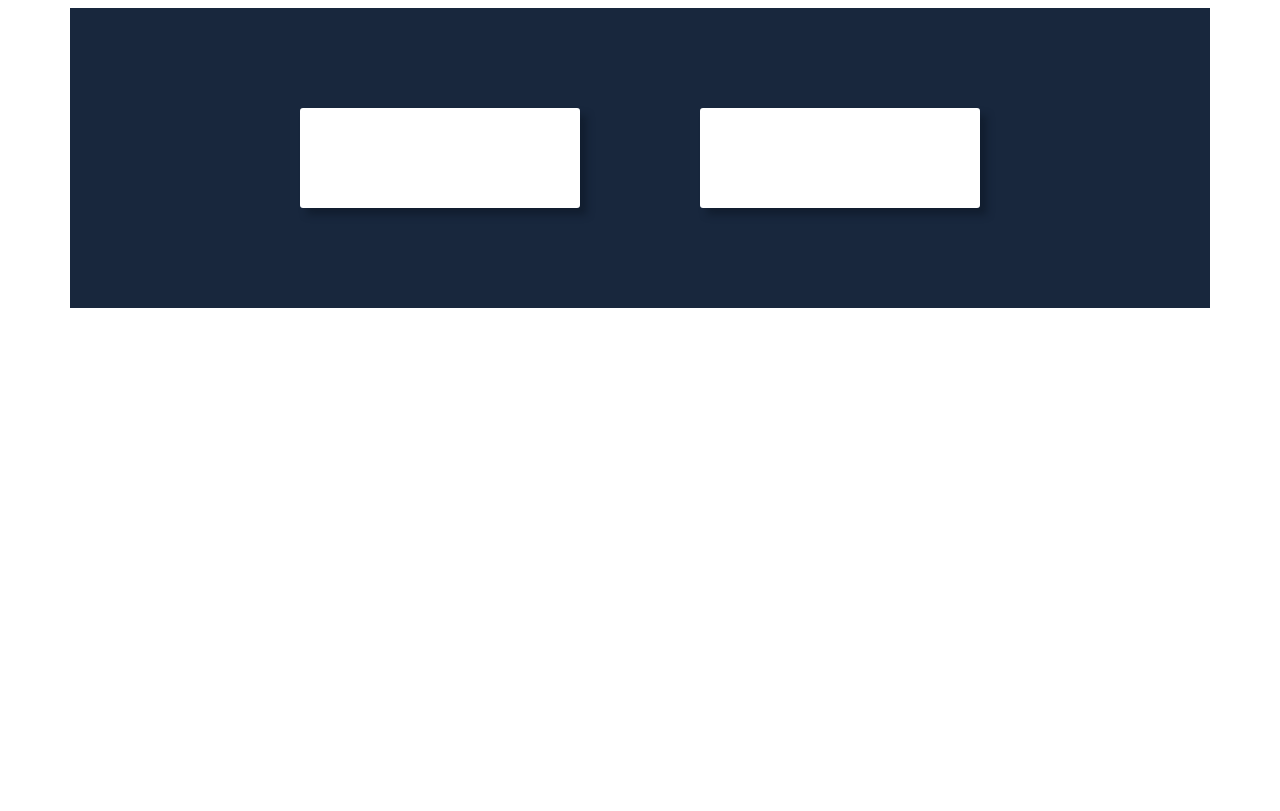
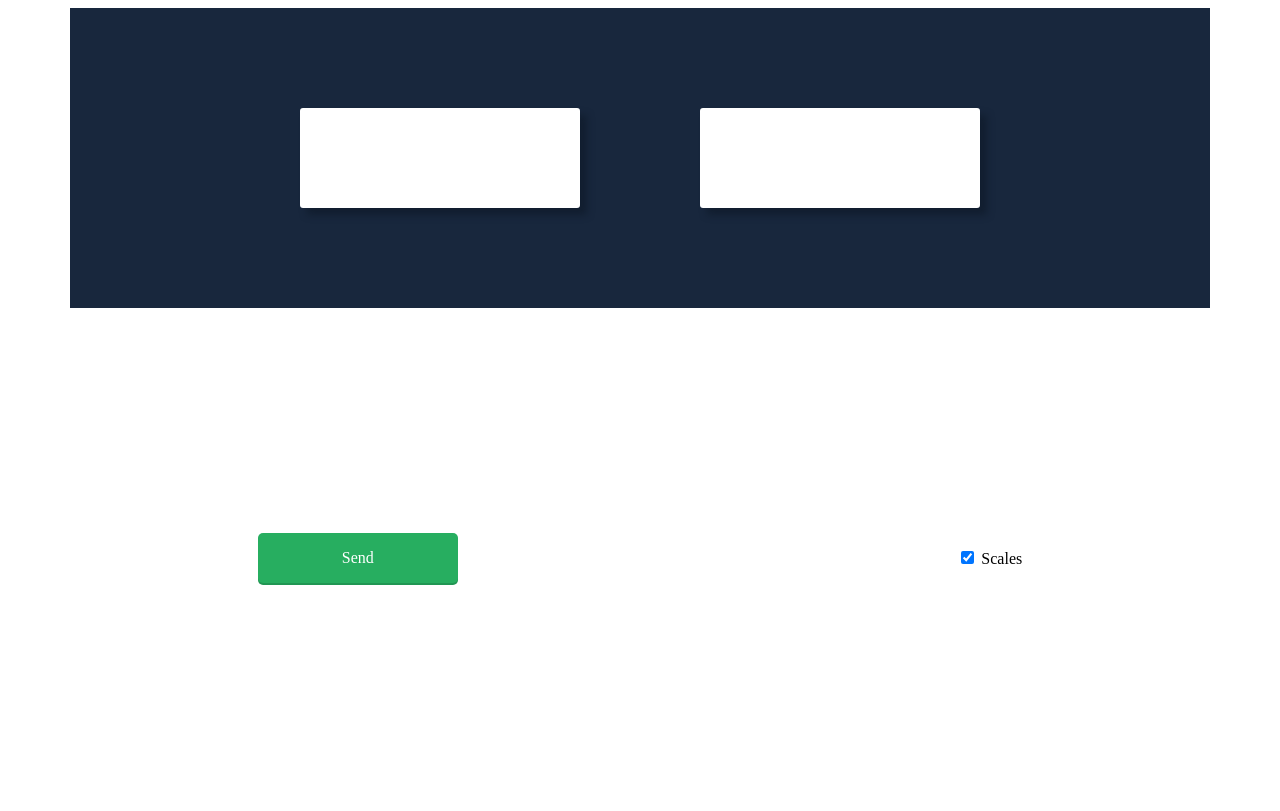
Before and after one commit to nikthecreator/components, a plain HTML site: page index.html in a window 1280 px wide. Drawn offline with Linux system fonts and the light colour scheme.

Commit message:
сзььше

```diff
--- a/index.html
+++ b/index.html
@@ -27,5 +27,16 @@
             </div>
         </div>
     </div>
+
+    <div class="buttons">
+        <a href="#" class="send-btn">Send</a>
+        <div>
+            <input type="checkbox" id="scales" name="scales"
+                   checked>
+            <label for="scales">Scales</label>
+          </div>
+    </div>
+
+
 </body>
 </html>
--- /dev/null
+++ b/less/import/_buttons.less
@@ -0,0 +1,26 @@
+.buttons {
+    width: 100%;
+    height: 500px;
+    display: flex;
+    justify-content: space-around;
+    align-items: center;
+}
+
+.send-btn {
+    width: 200px;
+    height: 50px;
+    background-color: #27AE60;
+    text-decoration: none;
+    display: flex;
+    justify-content: center;
+    align-items: center;
+    transition: ease 0.3s;
+    border-radius: 5px;
+    box-shadow: 0px 2px 0px #219653;
+    color: #fff;
+    &:hover {
+        text-decoration: none;
+        border-radius: 25px;
+        background-color: rgb(35, 165, 89);
+    }
+}
--- a/less/style.less
+++ b/less/style.less
@@ -1,3 +1,4 @@
 @import './import/_colors.less';
 @import './import/_cards.less';
 @import './import/_reset.less';
+@import './import/_buttons.less';
```
Also changed, not shown: css/style.css.
